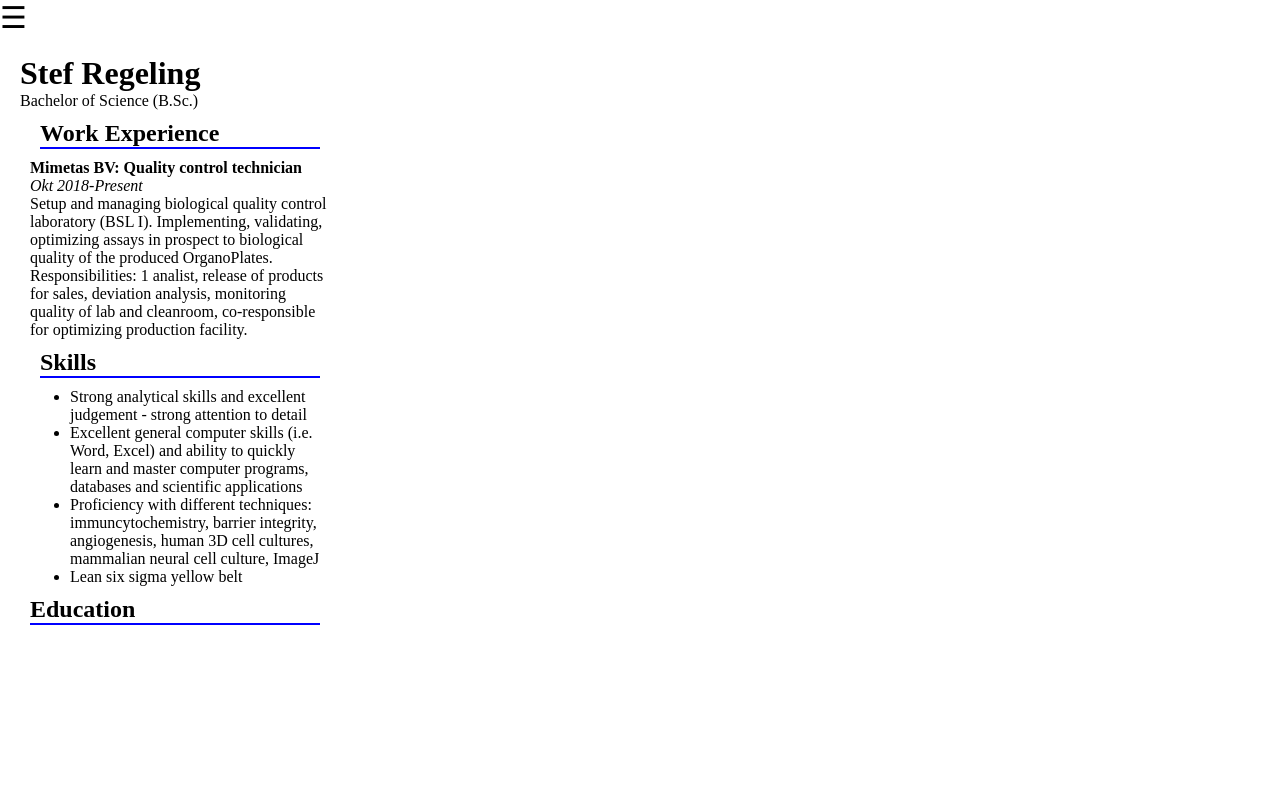
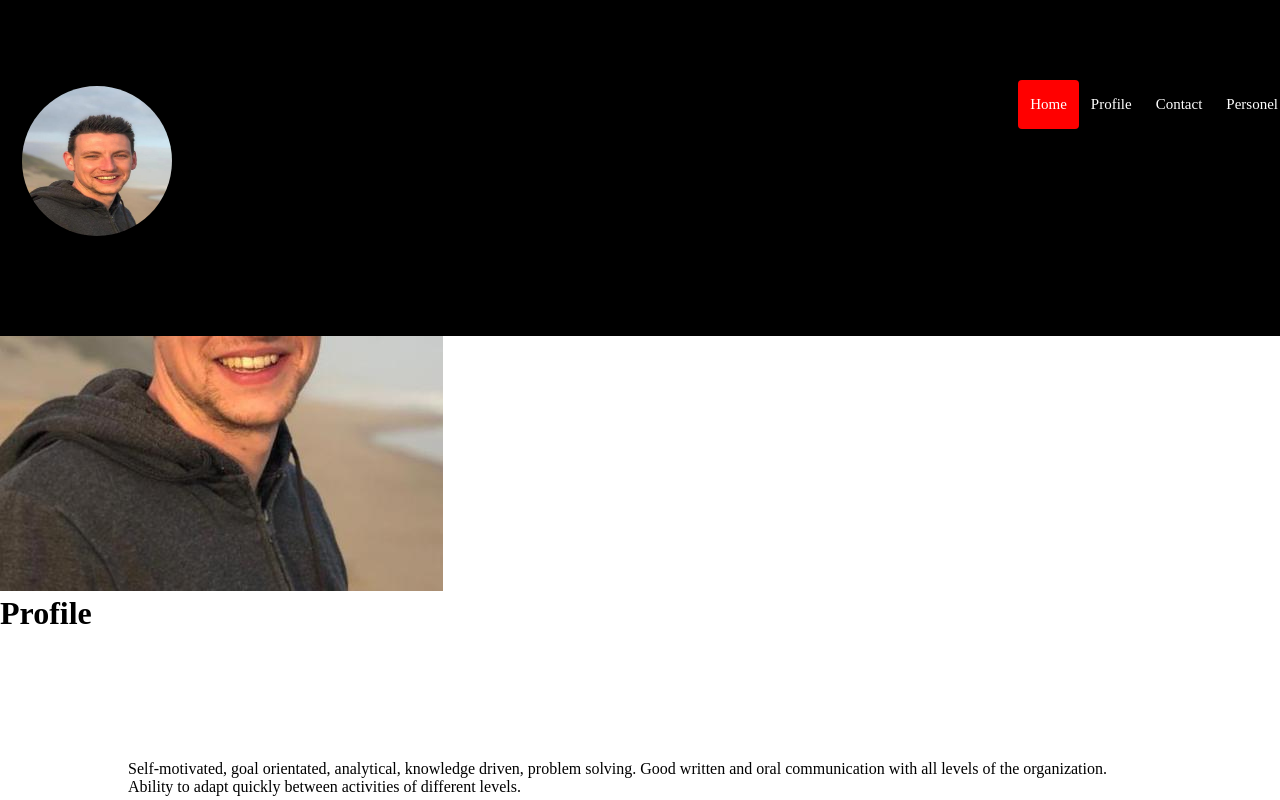
Before and after one commit to stef2504/Resume-, a plain HTML site: page index.html in a window 1280 px wide. Shown: the top 800 px of the page. Drawn offline with Linux system fonts and the light colour scheme.

Commit message:
created navbar

```diff
--- a/css/style.css
+++ b/css/style.css
@@ -1,8 +1,10 @@
+/* # is for id and . is for class*/
+
 * {
 	margin: 0;
 	padding: 1;
 }
-span {
+/*span {
 	font-size: 30px;
 	cursor: pointer;
 }
@@ -55,7 +57,7 @@ span {
 	.sidenav a {
 		font-size: 18px;
 	}
-}
+}*/
 
 .left-panel {
 	float: left;
@@ -85,3 +87,62 @@ p1 {
 p2 {
 	color: black;
 }
+#navbar{
+	display: block;
+	overflow: hidden;
+	background-color: black;
+	padding: 90px 10px;
+	transition: 0.4s;
+	position: fixed;
+	width: 100%;
+	top: 0;
+	z-index: 99;
+}
+#navbar a{
+	display: block;
+	float: left;
+	color: white;
+	text-align: center;
+	padding: 12px;
+	text-decoration: none;
+	font-size: 15px;
+	line-height: 25px;
+	border-radius: 4px;
+}
+#navbar #picture{
+	font-size: large;
+	font-weight: bold;
+	transition: 0.4s;
+}
+#navbar a:hover{
+	background-color: black;
+	color: blue;
+}
+#navbar a.active{
+	background-color: red;
+	color: white;
+}
+#navbar-right{
+	float: right;
+}
+@media screen and (max-width: 580px) {
+	#navbar{
+		padding: 20px 10px; !important;
+	}
+#navbar a{
+	float: none;
+	display: block;
+	text-align: lefyt;
+	}
+#navbar-right{
+	float: none;
+	}
+}
+.img-stef{
+	border-radius: 50%;
+	width: 150px;
+	height: 150px;
+	overflow: hidden;
+	margin-top: -6px;
+}
+/*how to align text to the center of the navbar */
--- a/index.html
+++ b/index.html
@@ -14,20 +14,33 @@
         <title>Resume Stef Regeling</title>
     </head>
     <body>
-        <!--javascript side navigation w/opacity-->
+        <!--javascript side navigation w/opacity
         <div id="mysidenav" class="sidenav">
             <a href="javascript:void(0)" class="closebutton" onclick="closenav()">&times</a>
             <a href="../Profile.html" class="fa fa-fw fa-user">&nbsp;Profile</a>
             <a href="#" class="fa fa-fw fa-envelope">&nbsp;Contact</a>
-            <a href="#" class="fa fa-fw fa-credit-card">Personel</a>
+            <a href="#" class="fa fa-fw fa-credit-card">&nbsp;Personel</a>
         </div>
 
-        <span onclick="openNav()">&#9776;</span>
+        <span onclick="openNav()">&#9776;</span>-->
 
 
+        <div id="navbar">
+            <a class="navbar-picture" href="/">
+                <div class="stef-image">
+                    <img src="../images/Stef.JPG" class="img-stef">
+                </div>
+
+            <div id="navbar-right">
+                <a class="active" id="home">Home</a>
+                <a id="profile">Profile</a>
+                <a id="contact">Contact</a>
+                <a id="Personel">Personel</a>
+            </div>
+        </div>
 
         <div id="main">
-            <!--<div class="left-panel">
+           <div class="left-panel">
                 <img src="images/stef.jpg" alt="image of stef regeling">
              <div id="profile">
                 <h1>Profile</h1>
@@ -63,7 +76,7 @@
                     </dl>
                 </div>
             </div>
-            </div>-->
+            </div>
             <div class="right-panel">
                     <h1>Stef Regeling</h1>
                     <p1>Bachelor of Science (B.Sc.)</p1>
--- a/js/myscript.js
+++ b/js/myscript.js
@@ -1,4 +1,4 @@
-/* set the width on the side navigation bar to 250px */
+/* set the width on the side navigation bar to 250px
 function openNav(){
     document.getElementById("mysidenav").style.width = "300px";
     document.getElementById("main").style.marginLeft = "300px";
@@ -9,4 +9,17 @@ function closenav(){
     document.getElementById("mysidenav").style.width = "0";
     document.getElementById("main").style.marginLeft ="0";
     document.body.style.backgroundColor = "white";
+} */
+
+window.onscroll = function() {scrollFunction()};
+
+function scrollFunction (){
+    if (document.body.scrollTop > 80 || document.documentElement.scrollTop > 80)
+{
+    document.getElementById("navbar").style.padding = "30px 10px";
+    document.getElementById("picture").style.fontsize = "25px";
+} else {
+    document.getElementById("navbar").style.padding = "80px 10px";
+    document.getElementById("picture").style.fontsize = "35px";
 }
+}
```
Also changed, not shown: Profile.html (+2 -2 lines).
